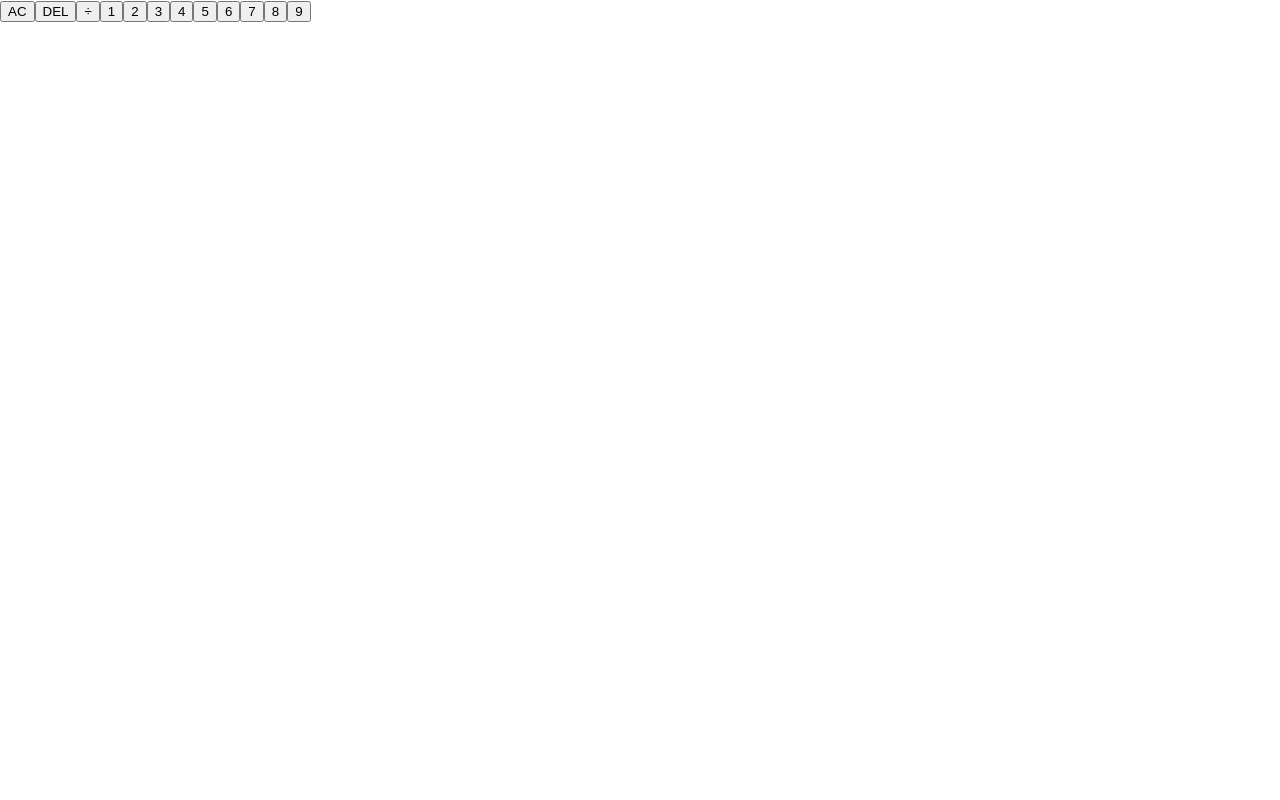
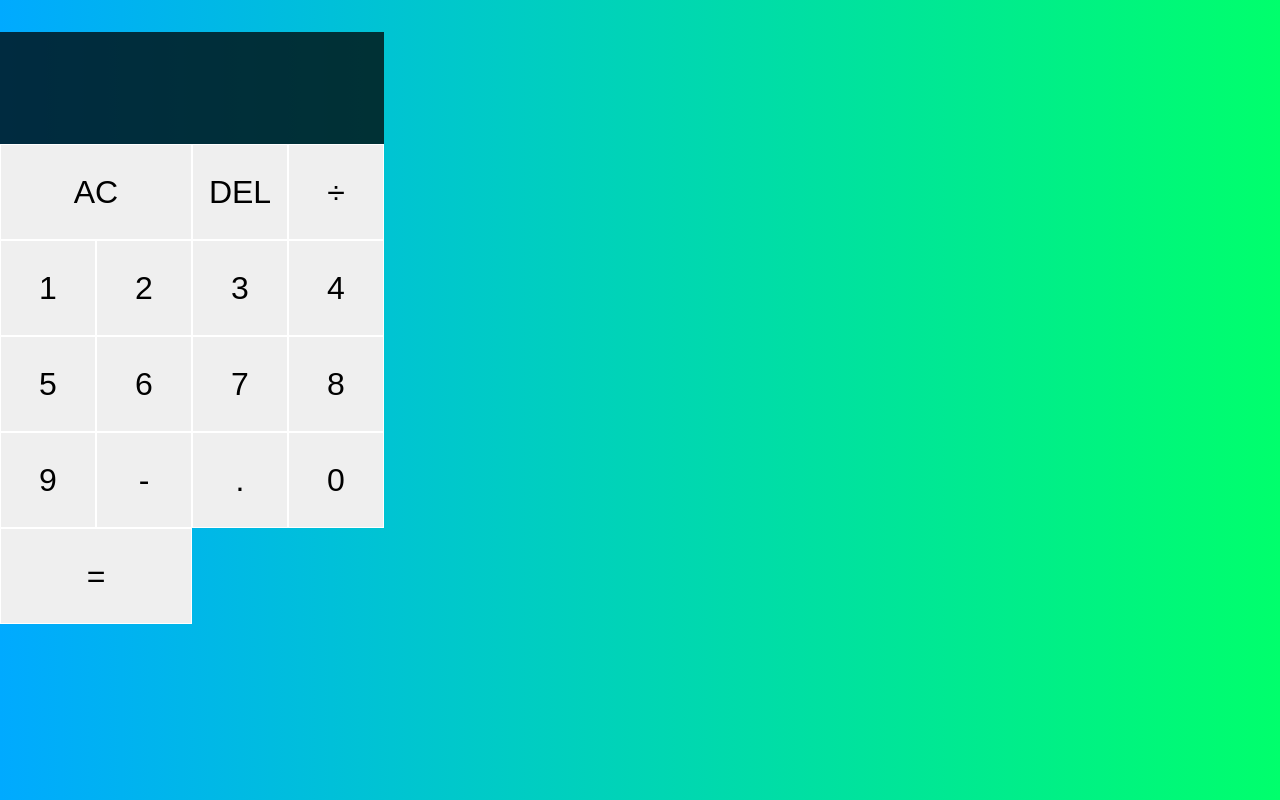
Before and after one commit to RosenGeorgievvv/react-calculator, a JavaScript app: page / in a window 1280 px wide. Built offline with nearby package versions, Linux system fonts and the light colour scheme; the HTML template or start-up script is replaced by a standard one.

Commit message:
calc styles implementation

```diff
--- a/src/App.css
+++ b/src/App.css
@@ -1,38 +1,38 @@
-.App {
-  text-align: center;
+*,
+*::before,
+*::after {
+  box-sizing: border-box;
 }
 
-.App-logo {
-  height: 40vmin;
-  pointer-events: none;
+body {
+  margin: 0;
+  background: linear-gradient(to right, #00AAFF, #00FF6C);
 }
 
-@media (prefers-reduced-motion: no-preference) {
-  .App-logo {
-    animation: App-logo-spin infinite 20s linear;
-  }
+.calc-grid {
+  display: grid;
+  margin-top: 2rem;
+  grid-template-columns: repeat(4, 6rem);
+  grid-template-rows: minmax(7rem, auto) repeat(5, 6rem)
 }
-
-.App-header {
-  background-color: #282c34;
-  min-height: 100vh;
+.calc-grid > button{
+  cursor: pointer;
+  font-size: 2rem;
+  border: 1px solid white;
+}
+.span-two{
+  grid-column: span 2;
+}
+.output{
+  grid-column: 1 / -1;
+  background-color: rgba(0,0,0, .75);
   display: flex;
-  flex-direction: column;
-  align-items: center;
-  justify-content: center;
-  font-size: calc(10px + 2vmin);
+}
+.output .prev-operand{
+  color: rgba(255,255,255,.75);
+  font-size: 1.5rem;
+}
+.output .curr-operand{
   color: white;
+  font-size: 2.5rem;
 }
-
-.App-link {
-  color: #61dafb;
-}
-
-@keyframes App-logo-spin {
-  from {
-    transform: rotate(0deg);
-  }
-  to {
-    transform: rotate(360deg);
-  }
-}
--- a/src/App.js
+++ b/src/App.js
@@ -19,6 +19,10 @@ function App() {
       <button>7</button>
       <button>8</button>
       <button>9</button>
+      <button>-</button>
+      <button>.</button>
+      <button>0</button>
+      <button className='span-two'>=</button>
     </div>
   );
 }
```
